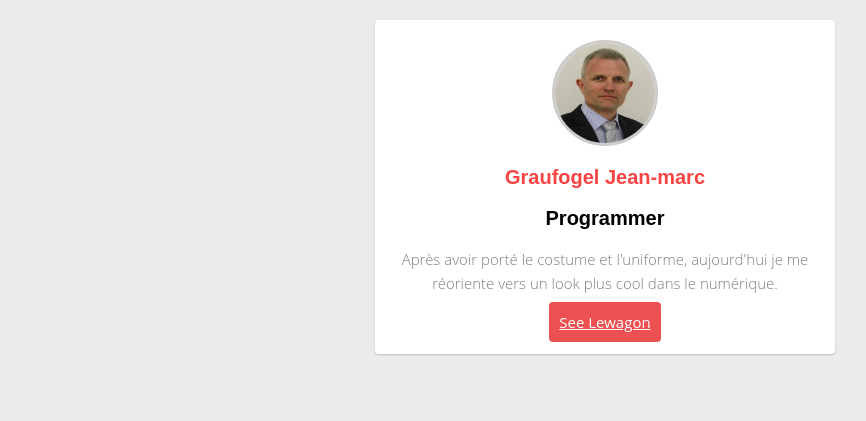
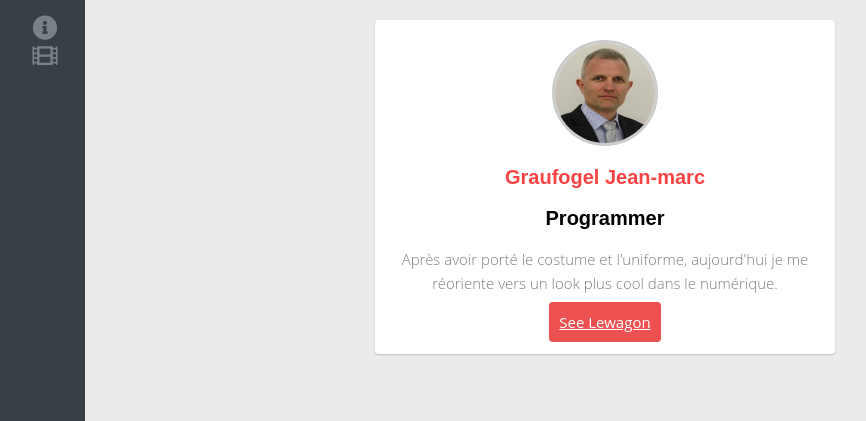
Before and after one commit to jeanmarcgraufogel/profile, a plain HTML site: page index.html in a window 1280 px wide. Shown: the top 421 px of the page, without its empty margins (35-901 px from the left). Drawn offline with Linux system fonts and the light colour scheme.

Commit message:
to finish side bar

```diff
--- a/index.html
+++ b/index.html
@@ -8,9 +8,25 @@
   <meta charset="UTF-8">
   <title>Document</title>
 </head>
-<body>
+
+  <body>
+<div id="sidebar">
+      <ul>
+        <li>
+          <a href="#summary">
+            <i class="fa fa-info-circle"></i>
+          </a>
+        </li>
+        <li>
+          <a href="#movies">
+            <i <i class="fas fa-film"></i>
+          </a>
+        </li>
+      </ul>
+</div>
+
   <div class="container">
-    <div class="card text-center">
+    <div class="card text-center" id="summary">
       <img id="logo" class="img-circle" src="images/jmgfl.JPG" alt="Photo Jean-marc Graufogel" id="logo">
          <h1> Graufogel Jean-marc </h1>
            <h2> Programmer </h2>
--- a/style.css
+++ b/style.css
@@ -120,3 +120,27 @@ a:hover {
   text-align: justify;
   font-size: 12px;
 }
+
+#sidebar {
+    background-color: #384047;
+    position: fixed;
+    left: 0px;
+    top: 0px;
+    bottom: 0px;
+    width: 120px;
+    text-align: center;
+  }
+
+#sidebar a {
+    text-decoration: none;
+    font-size: 25px;
+    color: #788188;
+  }
+
+#sidebar ul {
+    list-style: none;
+}
+
+#sidebar {
+    text-align: center;
+}
```
